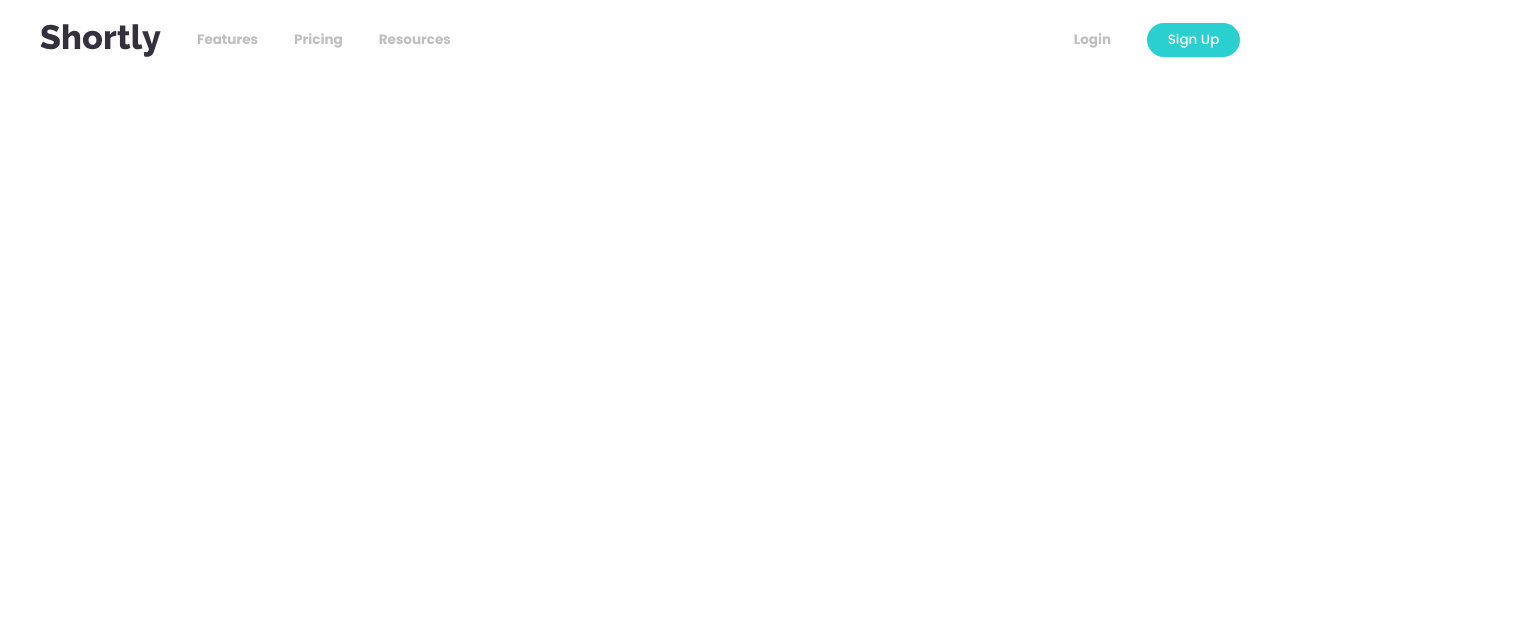
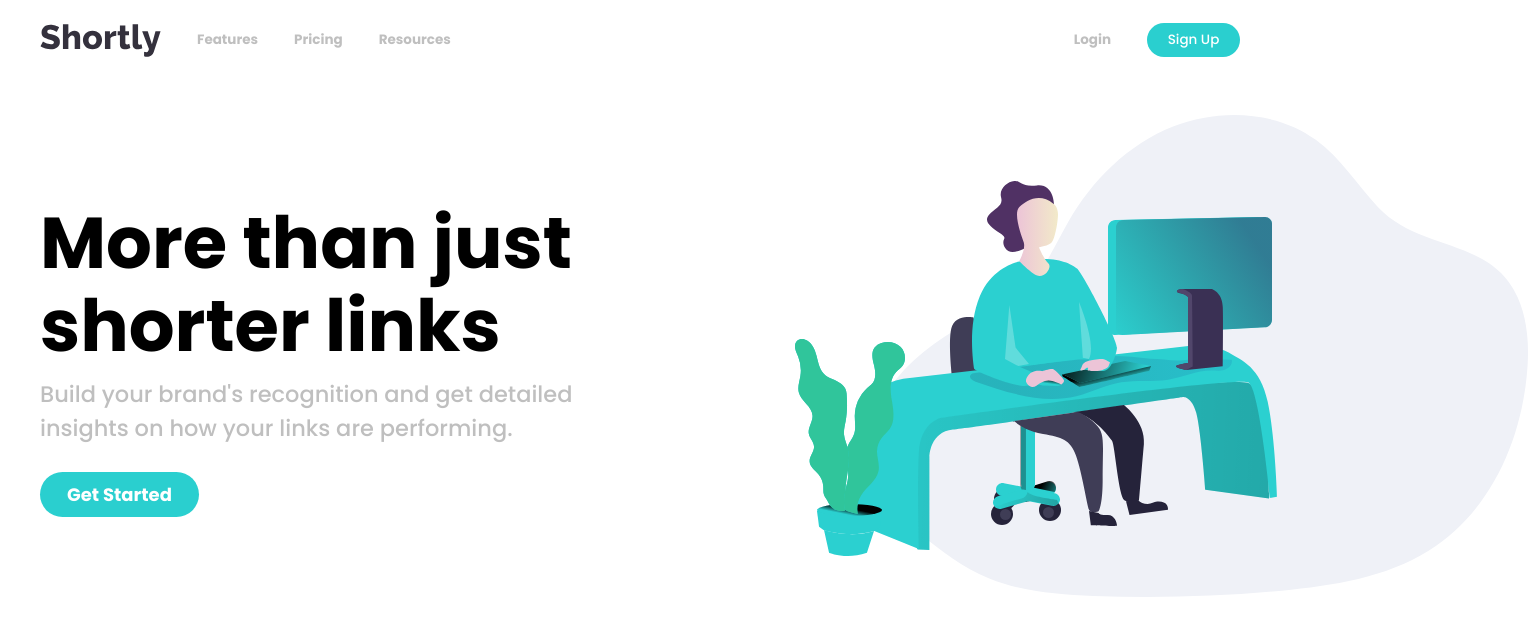
Before and after one commit to jwhong98/shortly, a React (Create React App) app: page / in a window 1280 px wide. Shown: the top 636 px of the page, 1528 px wide, since content can reach past the window. Built offline with nearby package versions, Linux system fonts and the light colour scheme.

Commit message:
added hero section

```diff
--- a/src/App.css
+++ b/src/App.css
@@ -5,3 +5,7 @@
   font-family: "Poppins", sans-serif;
   font-size: 18px;
 }
+
+body {
+  overflow-x: hidden;
+}
--- a/src/App.js
+++ b/src/App.js
@@ -1,10 +1,12 @@
 import "./App.css";
+import Hero from "./components/Hero/Hero";
 import Navbar from "./components/Navbar/Navbar";
 
 function App() {
   return (
     <>
       <Navbar />
+      <Hero />
     </>
   );
 }
--- a/src/components/Hero/Hero.js
+++ b/src/components/Hero/Hero.js
@@ -1,7 +1,25 @@
 import React from "react";
+import classes from "./Hero.module.css";
+import img from "../../images/illustration-working.svg";
 
 const Hero = () => {
-  return <div>Hero</div>;
+  return (
+    <section className={classes.hero}>
+      <div className={classes.heroContainer}>
+        <div className={classes.heroTextWrap}>
+          <h1>More than just shorter links</h1>
+          <p>
+            Build your brand's recognition and get detailed insights on how your
+            links are performing.
+          </p>
+          <button>Get Started</button>
+        </div>
+        <div className={classes.heroImgWrap}>
+          <img src={img} alt="" />
+        </div>
+      </div>
+    </section>
+  );
 };
 
 export default Hero;
--- a/src/components/Hero/Hero.module.css
+++ b/src/components/Hero/Hero.module.css
@@ -0,0 +1,55 @@
+.hero {
+  display: flex;
+  align-items: center;
+  justify-content: center;
+  padding: 50px 20px;
+}
+
+.heroContainer {
+  width: 100%;
+  max-width: 1200px;
+  display: grid;
+  grid-template-columns: 60% 40%;
+  align-items: center;
+  position: relative;
+}
+
+.heroTextWrap {
+  display: flex;
+  flex-direction: column;
+  align-items: flex-start;
+  gap: 0.5rem;
+  max-width: 550px;
+}
+
+.heroTextWrap h1 {
+  font-size: 4rem;
+  line-height: 1.15;
+}
+
+.heroTextWrap p {
+  color: hsl(0, 0%, 75%);
+  font-size: 1.25rem;
+  margin-bottom: 1rem;
+}
+
+.heroTextWrap button {
+  padding: 0.5rem 1.5rem;
+  color: #fff;
+  background: hsl(180, 66%, 49%);
+  border: none;
+  border-radius: 25px;
+  font-weight: 700;
+}
+
+.heroImgWrap {
+  position: absolute;
+  right: -16rem;
+  height: auto;
+  width: auto;
+}
+
+.heroImgWrap img {
+  width: 100%;
+  height: auto;
+}
--- a/src/components/Navbar/Navbar.module.css
+++ b/src/components/Navbar/Navbar.module.css
@@ -4,6 +4,7 @@ nav {
   justify-content: center;
   height: 80px;
   padding: 0 20px;
+  margin-bottom: 4rem;
 }
 
 .navContainer {
```
